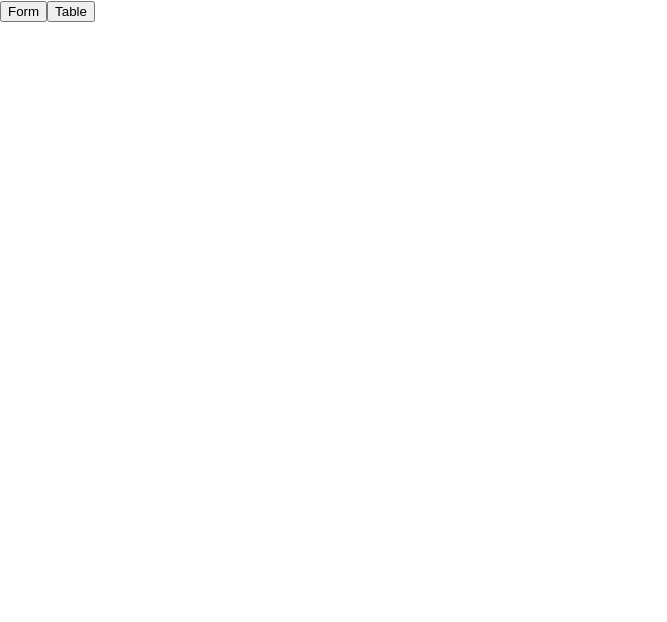
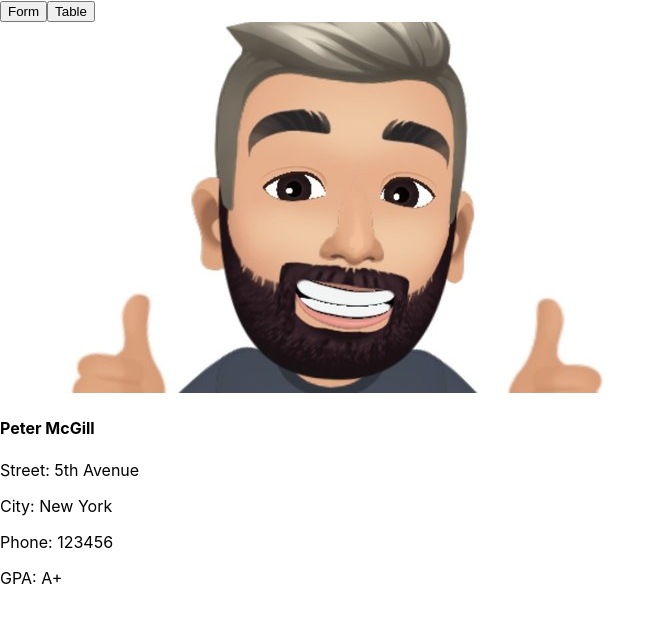
Before and after one commit to mark7dev/honeywell, a React (Create React App) app: page /student/1 in a window 1280 px wide. Shown: the top 622 px of the page, without its empty margins (0-667 px from the left). Built offline with nearby package versions, Linux system fonts and the light colour scheme.

Commit message:
create Student component

```diff
--- a/src/components/Student.js
+++ b/src/components/Student.js
@@ -1,8 +1,30 @@
 import React from 'react';
+import avatar from '../images/avatar.jpg';
 
 const Student = () => {
+
+    const student = {
+        id: 1,
+        name: 'Peter',
+        last: 'McGill',
+        street: '5th Avenue',
+        city: 'New York',
+        phone: '123456',
+        gpa: 'A+'
+    }
+
     return (
         <>
+            <div>
+                <img src={avatar} alt="Avatar"/>
+                <div>
+                    <h4><b>{student.name} {student.last}</b></h4>
+                    <p>Street: {student.street}</p>
+                    <p>City: {student.city}</p>
+                    <p>Phone: {student.phone}</p>
+                    <p>GPA: {student.gpa}</p>
+                </div>
+            </div>
         </>
     );
 }
```
Also changed, not shown: src/images/avatar.jpg (added).
